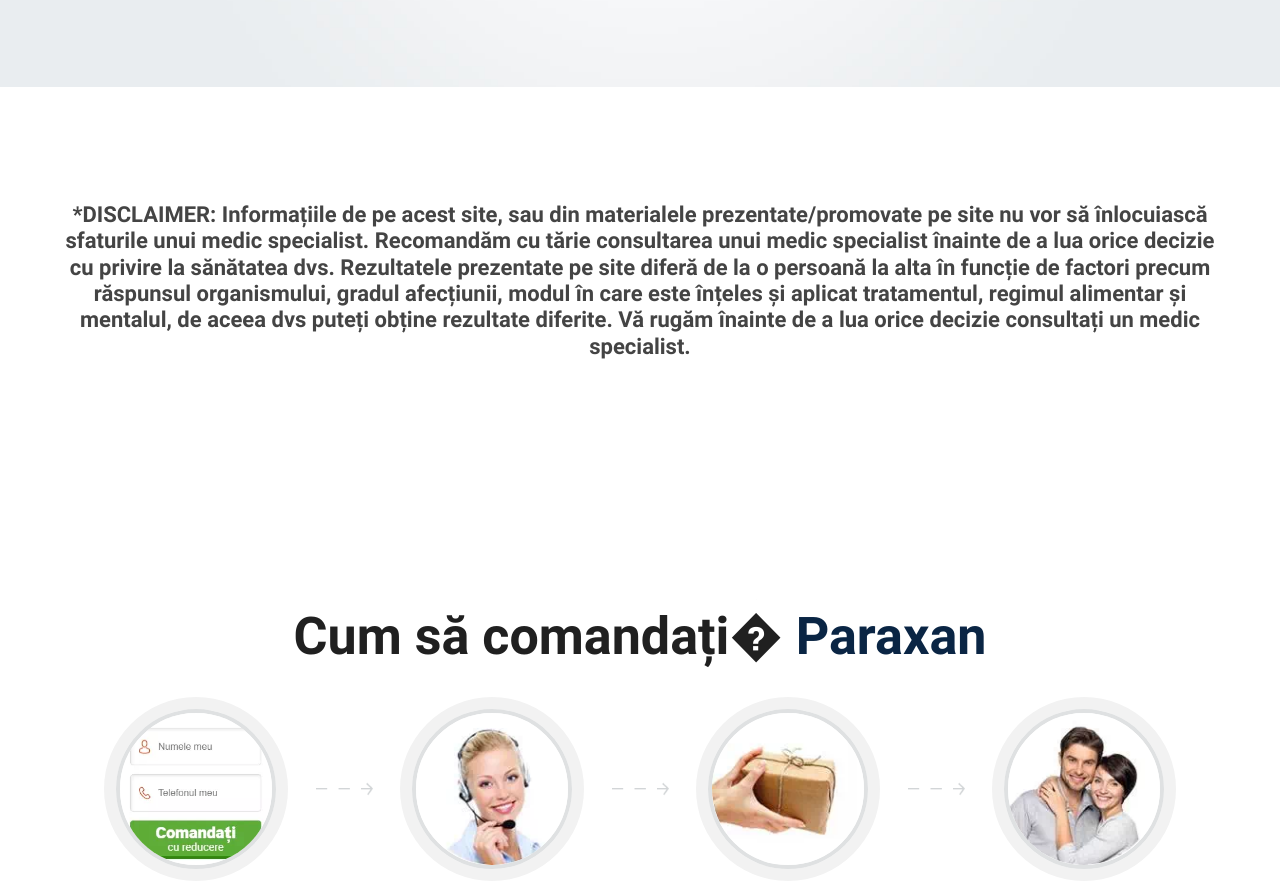
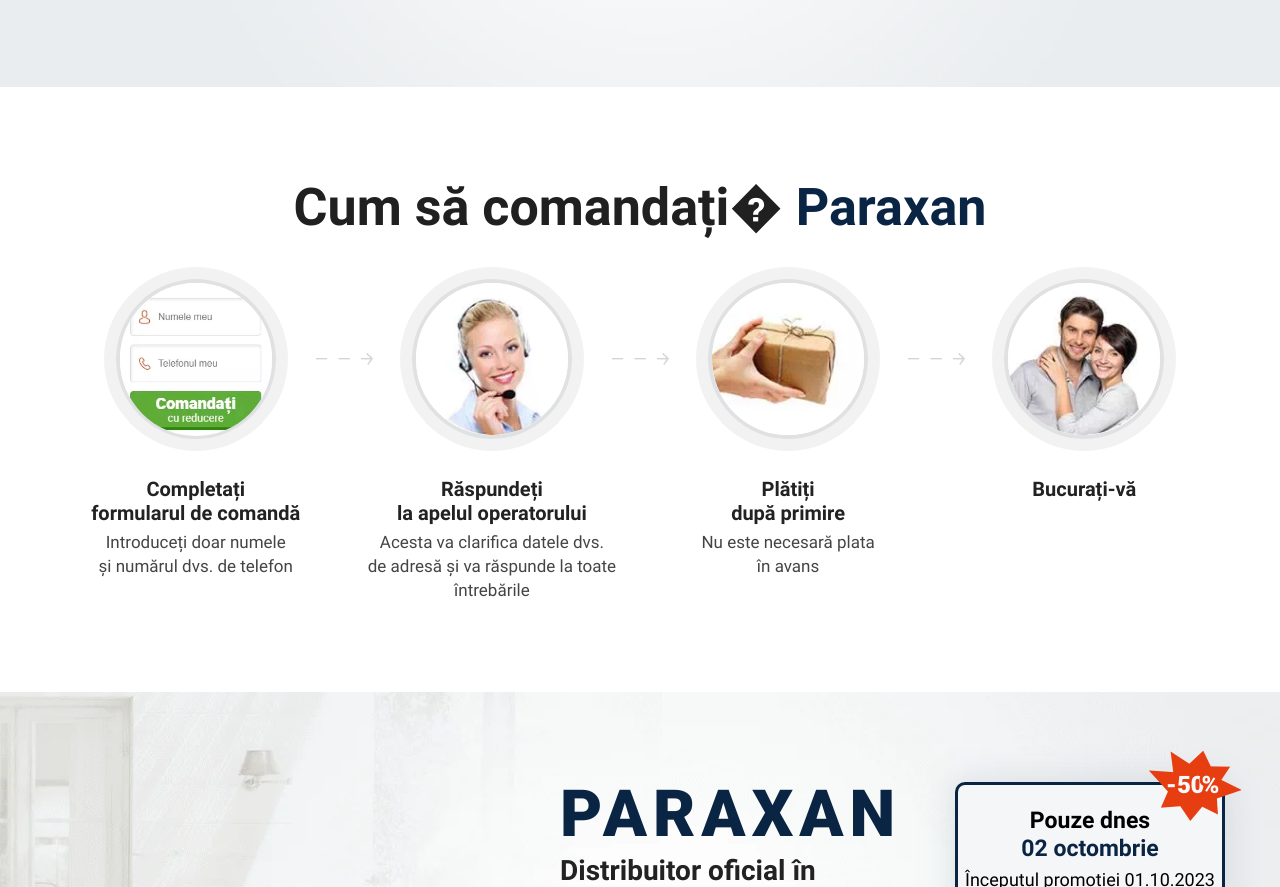
Before and after one commit to Paraxan-officialeu/ro, a plain HTML site: page index.html in a window 1280 px wide. Shown: the part 1377-2264 px from the top of the page. Drawn offline with Linux system fonts and the light colour scheme.

Commit message:
Update index.html
32

```diff
--- a/index.html
+++ b/index.html
@@ -311,14 +311,7 @@
             </div>
         </div>
     </div>
-    <section class="efficiency block">
-        <div class="container">
-            <h2 class="efficiency__title title"><span class="color-red"> </span></h2>
-            <p class="efficiency__subtitle">*DISCLAIMER: Informațiile de pe acest site, sau din materialele prezentate/promovate pe site nu vor să înlocuiască sfaturile unui medic specialist. Recomandăm cu tărie consultarea unui medic specialist înainte de a lua orice decizie cu privire la sănătatea dvs. Rezultatele prezentate pe site diferă de la o persoană la alta în funcție de factori precum răspunsul organismului, gradul afecțiunii, modul în care este înțeles și aplicat tratamentul, regimul alimentar și mentalul, de aceea dvs puteți obține rezultate diferite. Vă rugăm înainte de a lua orice decizie consultați un medic specialist.</p>
 
-
-        </div>
-    </section>
 
     <section class="order block" id="order">
         <div class="container">
```
